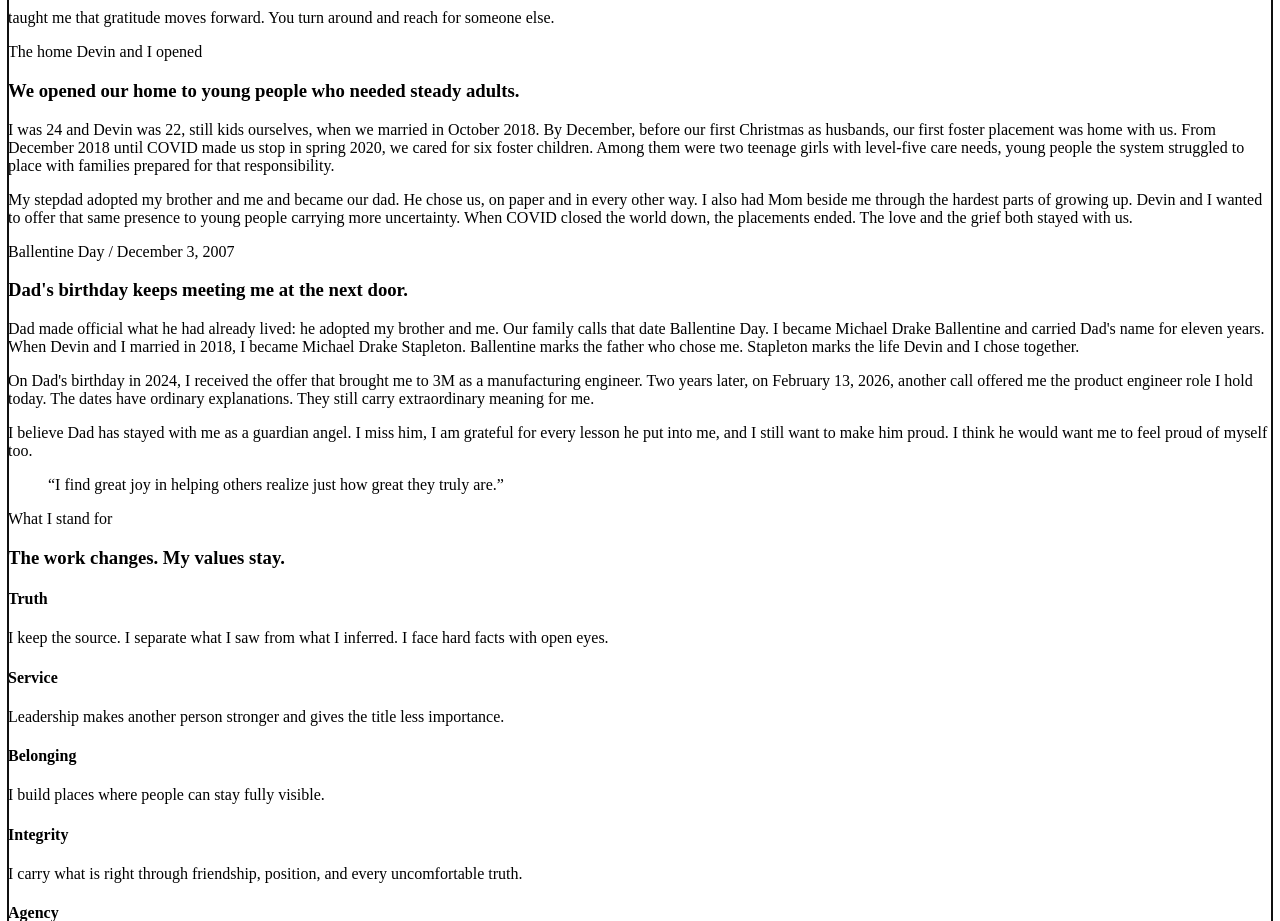
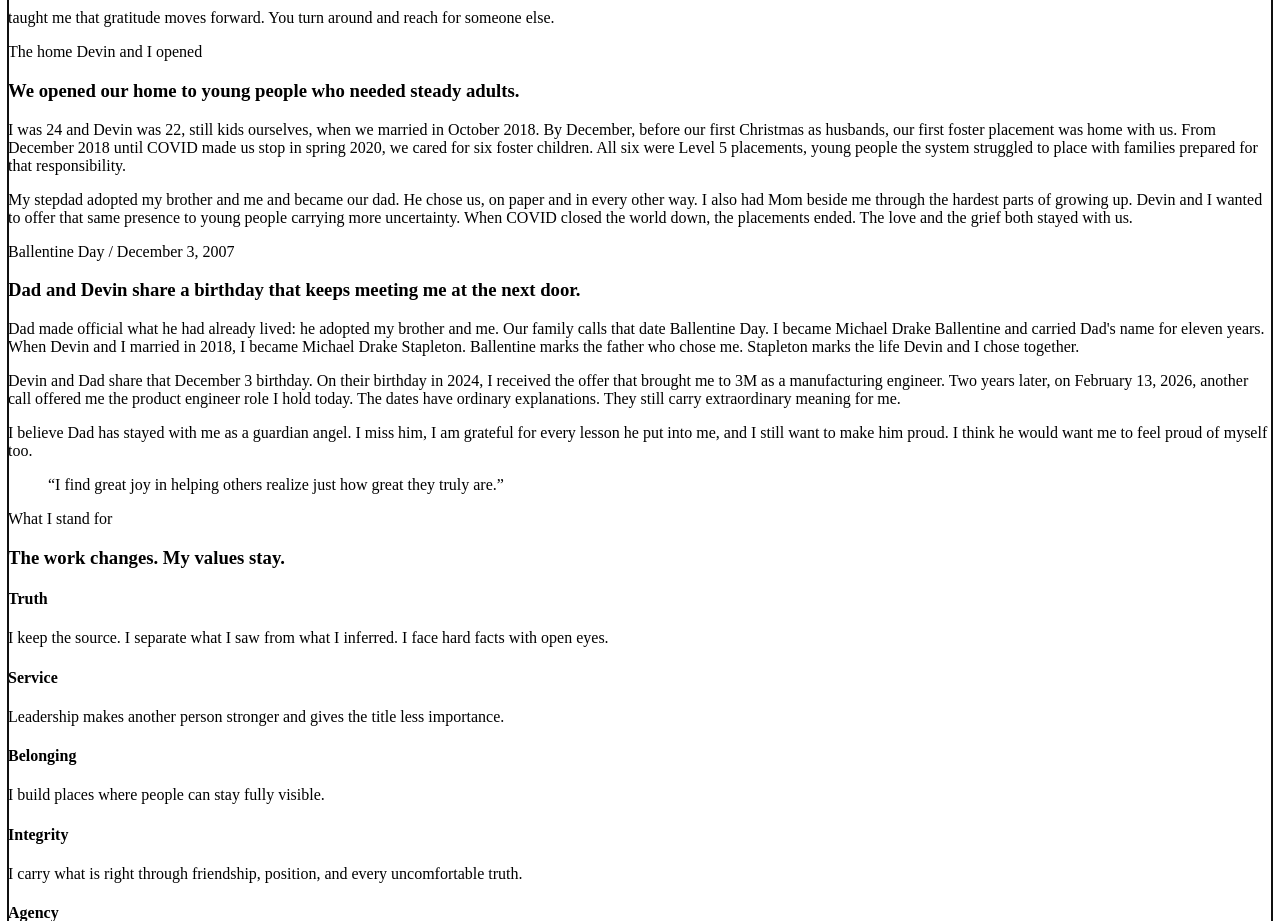
Before and after one commit to dhgmonkey/drakestapleton.com, a React (Vite) app: page / in a window 1280 px wide. Shown: the part 2760-3681 px from the top of the page. Built offline with nearby package versions, Linux system fonts and the light colour scheme.

Commit message:
Correct Level 5 placements and shared birthday (#5)
All six foster children were Level 5 placements. Devin and Dad share the December 3 birthday.

```diff
--- a/src/pages/HomePage.tsx
+++ b/src/pages/HomePage.tsx
@@ -245,9 +245,9 @@ export function HomePage() {
             <p>
               I was 24 and Devin was 22, still kids ourselves, when we married in October 2018. By December,
               before our first Christmas as husbands, our first foster placement was home with us. From
-              December 2018 until COVID made us stop in spring 2020, we cared for six foster children. Among
-              them were two teenage girls with level-five care needs, young people the system struggled to
-              place with families prepared for that responsibility.
+              December 2018 until COVID made us stop in spring 2020, we cared for six foster children. All
+              six were Level 5 placements, young people the system struggled to place with families prepared
+              for that responsibility.
             </p>
             <p>
               My stepdad adopted my brother and me and became our dad. He chose us, on paper and in every other
@@ -258,7 +258,7 @@ export function HomePage() {
           </article>
           <article className="family-story dad-story">
             <p className="chapter-tag">Ballentine Day / December 3, 2007</p>
-            <h3>Dad&apos;s birthday keeps meeting me at the next door.</h3>
+            <h3>Dad and Devin share a birthday that keeps meeting me at the next door.</h3>
             <p>
               Dad made official what he had already lived: he adopted my brother and me. Our family calls
               that date Ballentine Day. I became Michael Drake Ballentine and carried Dad&apos;s name for eleven
@@ -266,7 +266,8 @@ export function HomePage() {
               father who chose me. Stapleton marks the life Devin and I chose together.
             </p>
             <p>
-              On Dad&apos;s birthday in 2024, I received the offer that brought me to 3M as a manufacturing
+              Devin and Dad share that December 3 birthday. On their birthday in 2024, I received the offer
+              that brought me to 3M as a manufacturing
               engineer. Two years later, on February 13, 2026, another call offered me the product engineer
               role I hold today. The dates have ordinary explanations. They still carry extraordinary
               meaning for me.
```
